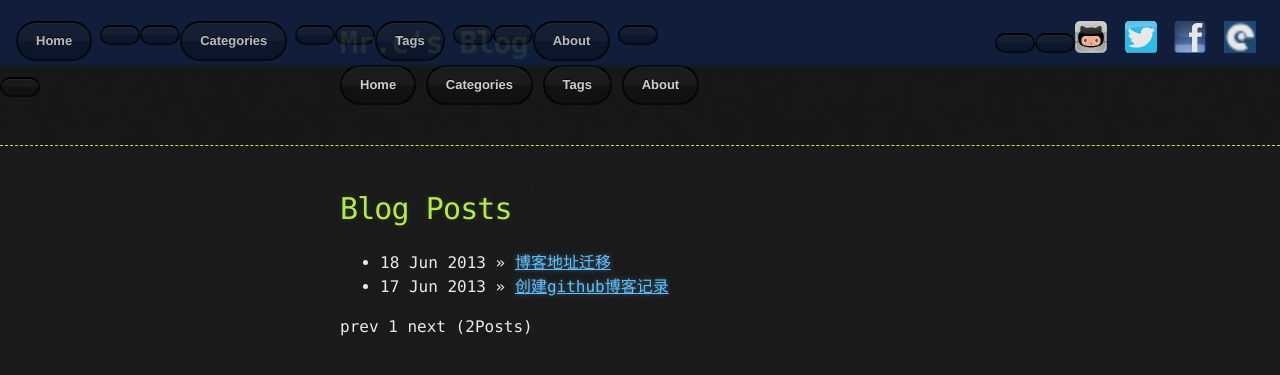
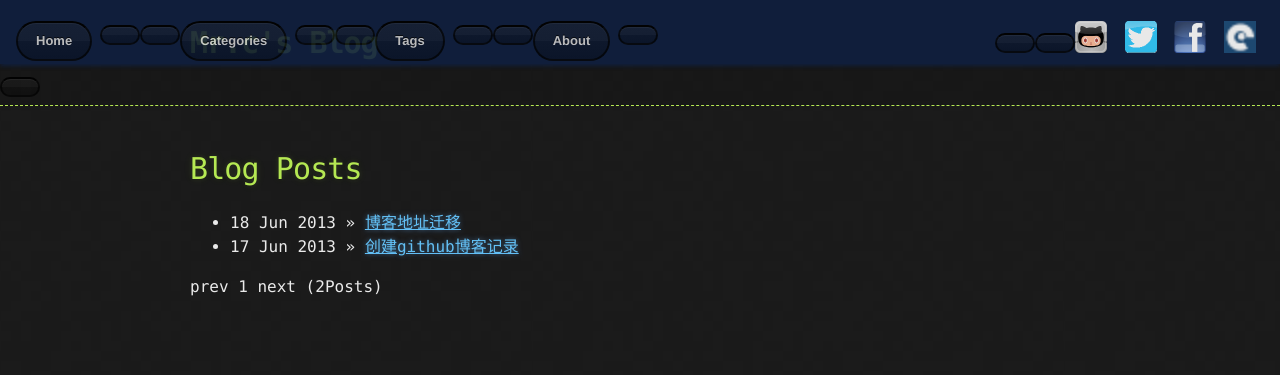
Before and after one commit to MichaelRoshen/michaelroshen.github.com, a Jekyll site: the page built from index.html, in a window 1280 px wide. Shown: the top 375 px of the page. Built offline with Jekyll 4.4.1, drawn with Linux system fonts in a browser that asks for light colours; Markdown is read by kramdown in place of the engine named in the settings; the list of posts is cut into pages by our own code.

Commit message:
add navbar to the defaul.html

```diff
--- a/_layouts/default.html
+++ b/_layouts/default.html
@@ -17,13 +17,7 @@
       <div class="container">
         <h1>Mr.c's Blog</h1>
         <section id="downloads">
-          <a href="/" class="btn btn-github">Home</a>
-          <a href="/categories" class="btn btn-github">Categories</a>
-          <a href="/tags" class="btn btn-github">Tags</a>
-          <a href="/about" class="btn btn-github">About</a>
-
-        </section>
-        <nav id="navBarTop">
+         <nav id="navBarTop">
         <ul class="navBarListLeft">
             <li><a href="/" class="btn btn-github">Home</li>
           <li><a href="/categories" class="btn btn-github">Categories</li>
@@ -38,6 +32,7 @@
          <li><a href="http://michael-roshen.iteye.com/" target="_blank"><img src="/images/iteye.png" alt="github" title="Iteye" class="navDock" height="32" /></a> </li>
          </ul>
     </nav>
+        </section>
       </div>
     </header>
 
--- a/stylesheets/stylesheet.css
+++ b/stylesheets/stylesheet.css
@@ -12,7 +12,7 @@
 
 .container {
   width: 90%;
-  max-width: 600px;
+  max-width: 900px;
   margin: 0 auto;
 }
 
```
